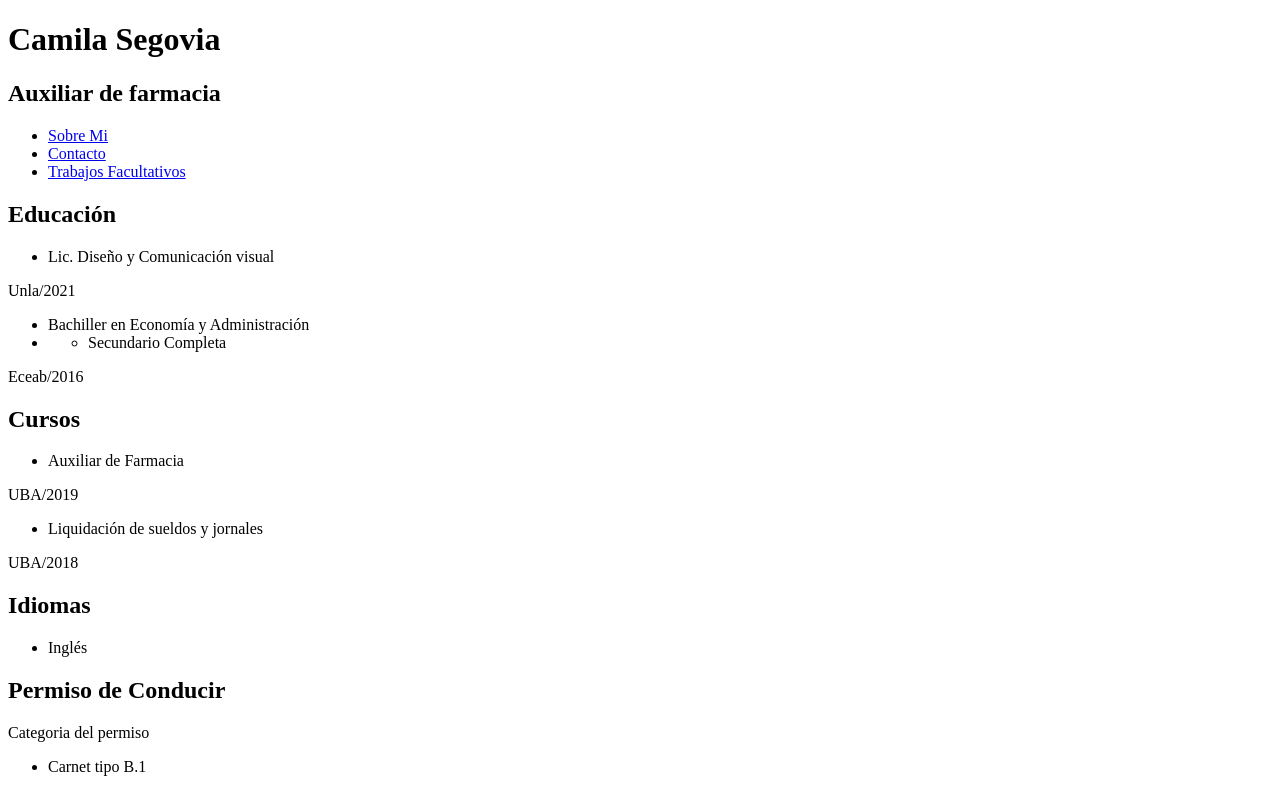
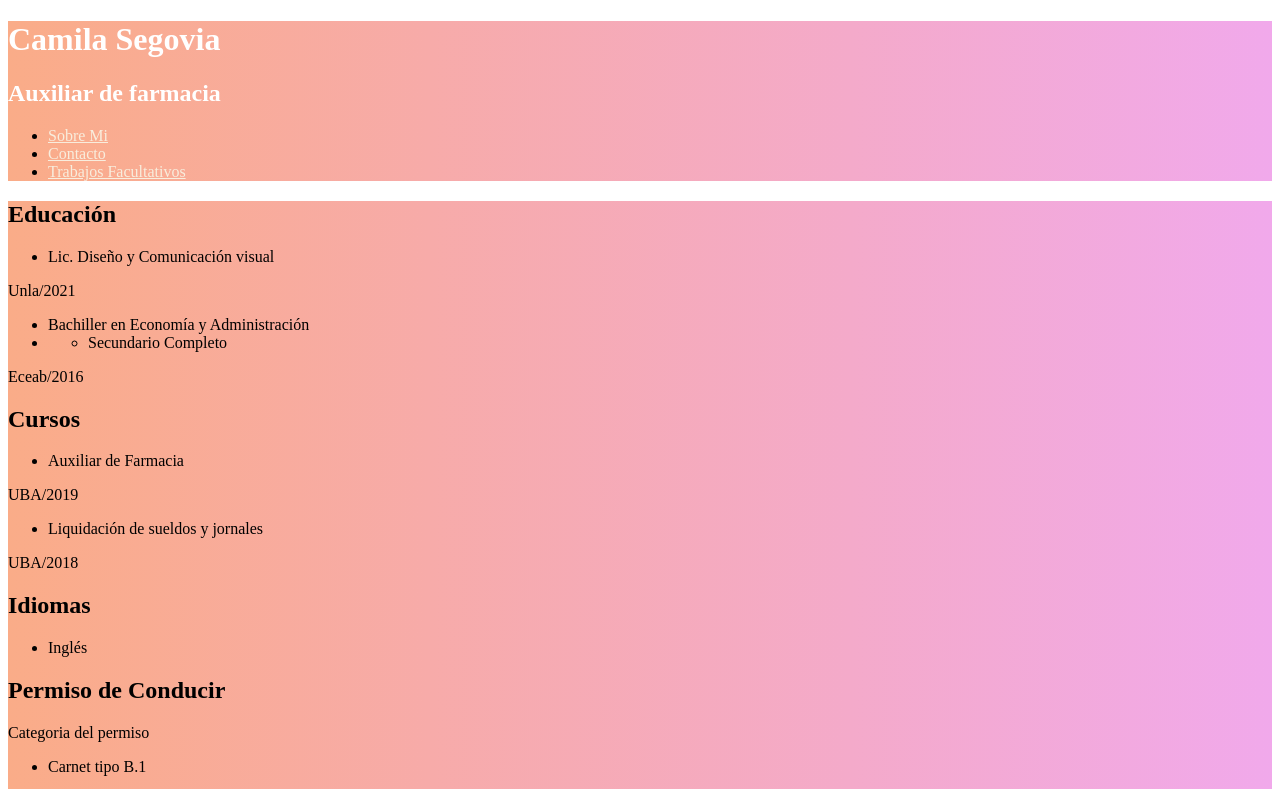
Before and after one commit to CamiSegovia/primer-subida, a plain HTML site: page index.html in a window 1280 px wide. Shown: the top 789 px of the page. Drawn offline with Linux system fonts and the light colour scheme.

Commit message:
Agregado css

```diff
--- a/index.html
+++ b/index.html
@@ -4,6 +4,7 @@
     <meta charset="UTF-8">
     <meta name="viewport" content="width=device-width, initial-scale=1.0">
     <title>CV Camila Segovia</title>
+    <link rel="stylesheet" href="style.css">
 </head>
 <body>
     <header>
@@ -36,7 +37,7 @@
                 <li>Bachiller en Economía y Administración</li>
                     <li>
                         <ul>
-                            <li>Secundario Completa</li>
+                            <li>Secundario Completo</li>
                         </ul>
                     </li>
             </ul>
@@ -112,7 +113,7 @@
 <!--FINAL DE PARTE PRINCIPAL-->
 <!--INICIO DE SECCIONES SCROLL NAV-->
         <section id="SobreMi">
-        <h2>Sobre Mi</h2>
+            <h2>Sobre Mi</h2>
         <section>
             <img src="IMG/WhatsApp Image 2024-08-20 at 21.15.37.jpeg" width="150px" height="230px" alt="Imagen Perfil">
         <div>
--- /dev/null
+++ b/style.css
@@ -0,0 +1,15 @@
+header {
+    background: linear-gradient(90deg, #faac88 0%, #f1a9eb 100%);
+}
+header nav ul li a {
+    color: rgb(248, 237, 221);
+}
+h1 {
+    color: #ffffff
+}
+header h2 {
+    color: #ffffff;
+}
+main {
+    background: linear-gradient(90deg, #faac88 0%, #f1a9eb 100%);
+}
```
